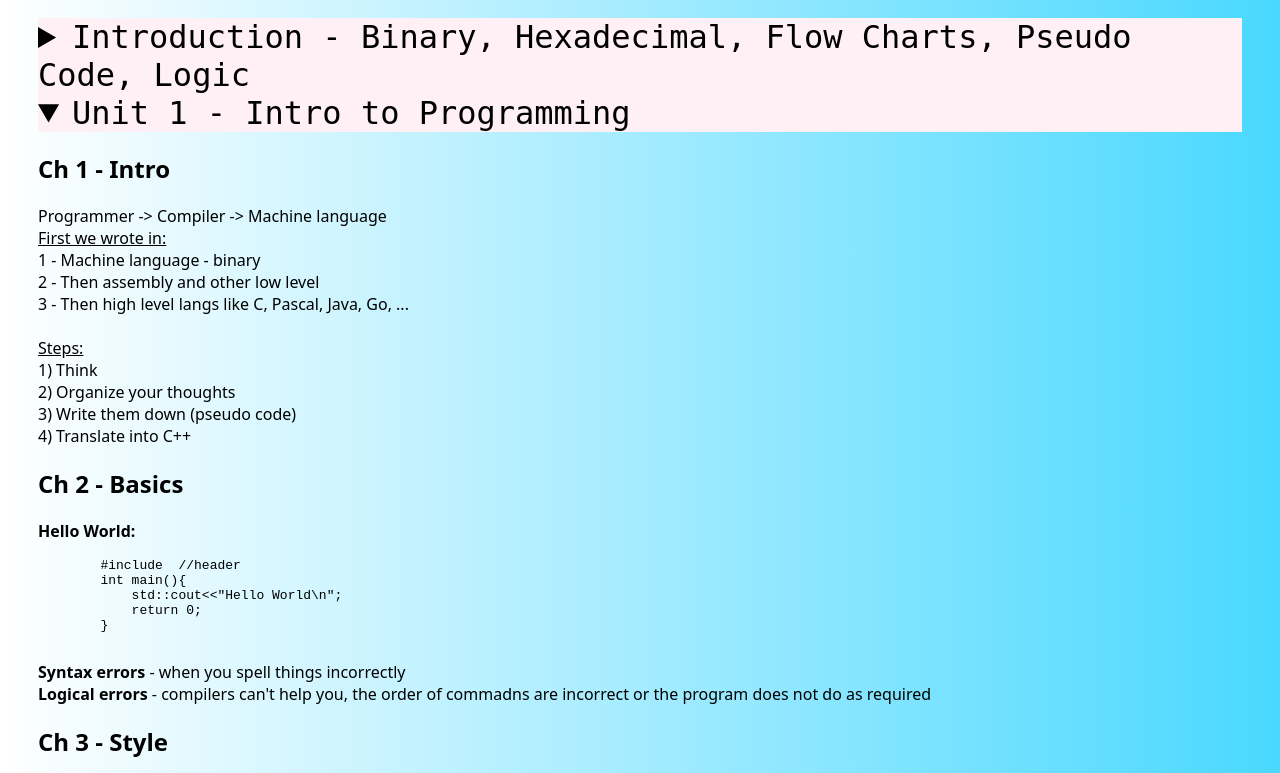
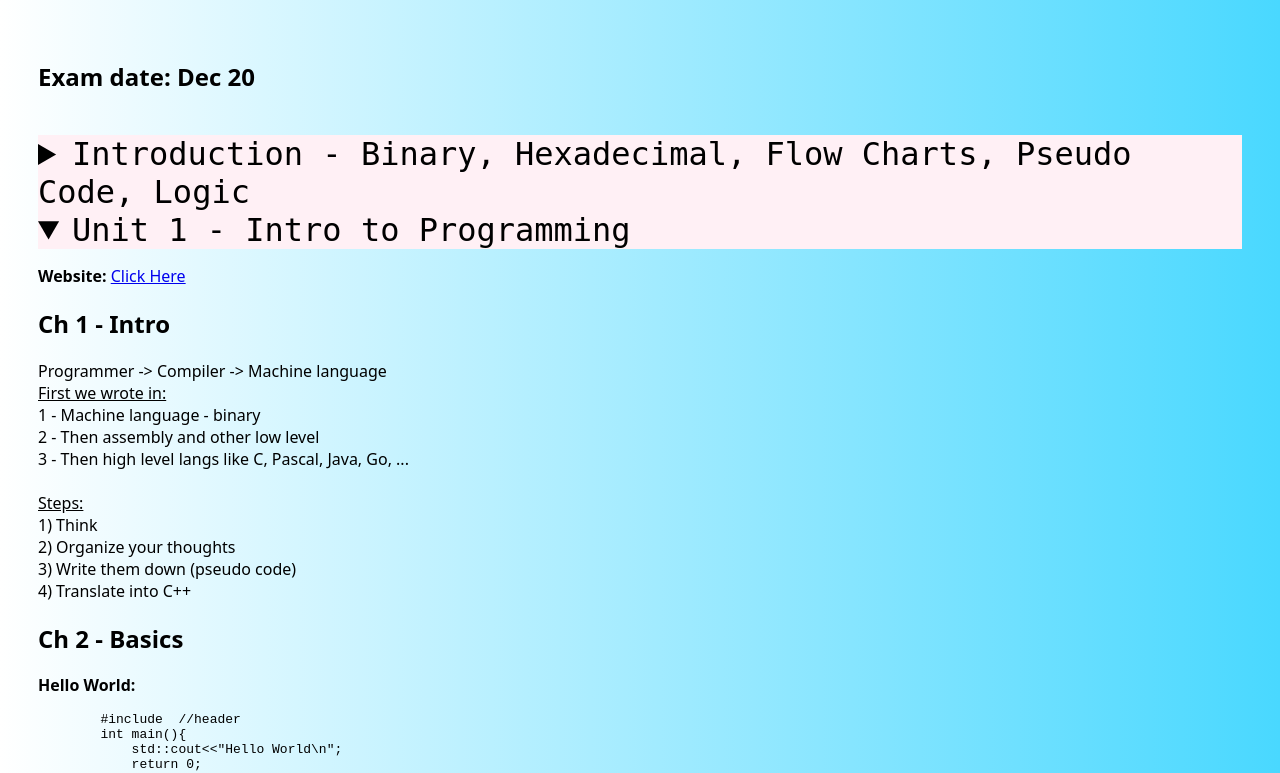
Before and after one commit to dnsva/dnsva.github.io, a plain HTML site: page CS/computer science.html in a window 1280 px wide. Both pictures are taken after a click on the heading "Unit 1 - Intro to Programming". Shown: the top 773 px of the page. Drawn offline with Linux system fonts and the light colour scheme.

Commit message:
added links

```diff
--- a/CS/computer science.html
+++ b/CS/computer science.html
@@ -9,10 +9,19 @@
 
 <body>
 
+    <br>
+    <h2>Exam date: Dec 20</h2>
+    <br>
+
     <!Intro to programming>
     <details>
 
     <summary>Introduction - Binary, Hexadecimal, Flow Charts, Pseudo Code, Logic</summary>
+
+    <p>
+        <b>Website: </b>
+        <a href="http://missmolinaro.pbworks.com/w/page/48288193/ICS3U%20Pre-Programming%20(SEPT-OCT)">Click Here</a>
+    </p>
 
     <h2>Binary</h2>
     <p>
@@ -313,6 +322,11 @@
     <!Unit 1 - Basics>
     <details>
 
+    <p>
+        <b>Website: </b>
+        <a href="http://missmolinaro.pbworks.com/w/page/66477920/ICS3U%20-%20Programming%20Unit%201">Click Here</a>
+    </p>
+
     <summary>Unit 1 - Intro to Programming </summary>
 
     <h2>Ch 1 - Intro</h2>
@@ -429,6 +443,11 @@
 
     <summary>Unit 2 - Input, Decisions and Loops</summary>
 
+    <p>
+        <b>Website: </b>
+        <a href="http://missmolinaro.pbworks.com/w/page/66477928/ICS3U%20-%20Programming%20Unit%202">Click Here</a>
+    </p>
+
     <h2>Ch 5 - Reading Data</h2>
     <p>
         <code>std::cout</code> (<<), reading data - <code>std::cin</code> (>>) <br>
```
